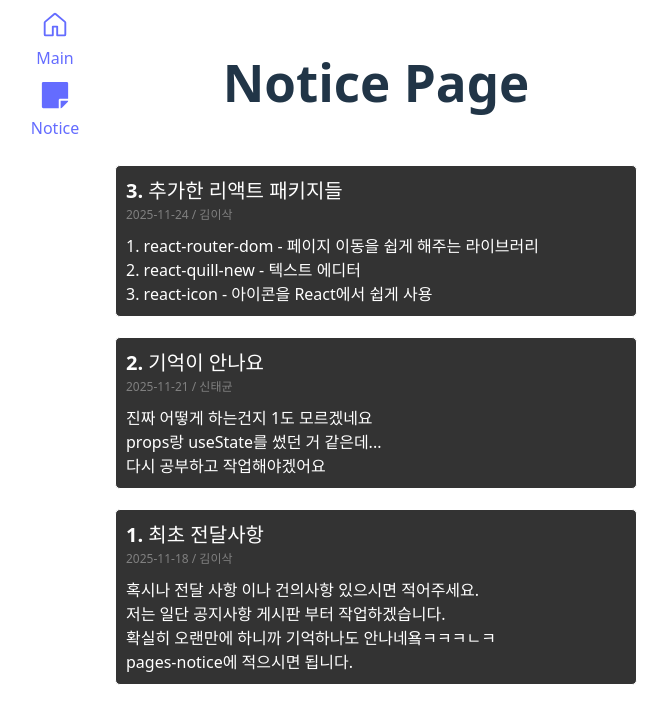
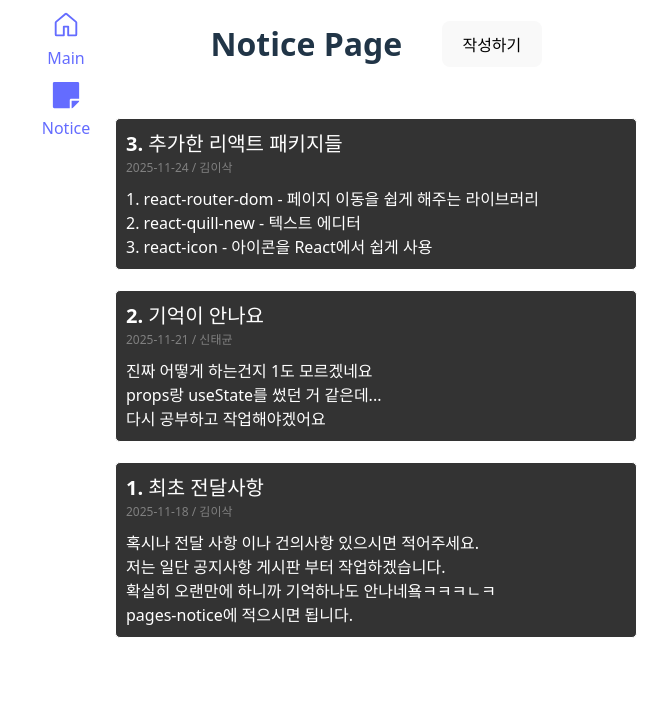
Before and after one commit to isak9975/DevProject-Foodie, a React (Vite) app in the folder front/: page /notice in a window 1280 px wide. Shown: the top 722 px of the page, without its empty margins (304-972 px from the left). Built offline with nearby package versions, Linux system fonts and the light colour scheme.

Commit message:
[김이삭]커밋 간단한 작성페이지 틀

```diff
--- a/front/src/components/NoticeComponent.jsx
+++ b/front/src/components/NoticeComponent.jsx
@@ -2,7 +2,7 @@ const NoticeComponent = ({ notice }) => {
 
   return (
     //하나의 공지글 컴포넌트
-    <div style={styles.Container}>
+    <div style={styles.container}>
         <div style={styles.title}>{notice.id}. {notice.title}</div>
         <div style={styles.author}>{notice.createdAt} / {notice.author}</div>
         <div dangerouslySetInnerHTML={{ __html: notice.content }}></div>
@@ -11,7 +11,7 @@ const NoticeComponent = ({ notice }) => {
 }
 
 const styles = {
-  Container : {
+  container : {
     border : '1px solid white',
     textAlign : 'left',
     padding : '10px',
--- a/front/src/pages/Notice.jsx
+++ b/front/src/pages/Notice.jsx
@@ -1,7 +1,13 @@
+import { useState } from "react";
+import ReactQuill from 'react-quill-new';
+import "react-quill-new/dist/quill.snow.css";
 import NoticeComponent from "../components/NoticeComponent";
 
 //간단한 정보를 공유 하기 위한 장소
 const Notice = () => {
+    const [edit, setEdit] = useState(false);
+    const now = new Date();
+
     const notices = [
         {
             id: 1,
@@ -26,24 +32,78 @@ const Notice = () => {
         }
     ];
 
-    return(
-        <div style={styles.Container}>
-            <h1>Notice Page</h1>
+    return (
+        <div style={styles.container}>
+            <div style={styles.titleContainer}>
+                <div style={styles.title}>Notice Page</div>
+                <button onClick={() => { setEdit(!edit) }}>작성하기</button>
+            </div>
+            {/* 보기보드 */}
+            {!edit && <div style={styles.body}>
                 {notices.map(notice => (
-                <NoticeComponent key={notice.id} notice={notice}/>
+                    <NoticeComponent key={notice.id} notice={notice} />
                 )).reverse()}
+            </div>}
+            {/* 작성모드 */}
+            {edit && <div style={styles.body}>
+                <div>아직 미구현</div>
+                <div style={styles.titleContainer}>
+                    <div>글 작성하기</div>
+                    <button>완료</button>
+                </div>
+                <div>
+                    <label>제목 </label>
+                    <input />
+                </div>
+                <div>
+                    <label>작성자 </label>
+                    <input />
+                </div>
+                <div>
+                    <label>작성일 </label>
+                    <span>{now.toISOString().split("T")[0]}</span>
+
+                </div>
+
+                <ReactQuill
+                    style={{ width: '250px', height: '100px' }}
+                    modules={{ toolbar: false }} />
+
+            </div>}
         </div>
     )
 }
 
 const styles = {
-    Container : {
-        gap : '20px',
-        height : '100vh',
-        display : 'flex',
-        flexDirection : 'column',
-        alignItems : 'center',
+    container: {
+        display: 'flex',
+        flexDirection: 'column',
+        alignItems: 'center',
+        height: '100vh',
+        width: '500px'
     },
+    titleContainer: {
+        display: 'flex',
+        flexDirection: 'row',
+        alignItems: 'center',
+        marginBottom: '50px',
+        gap: "40px",
+    },
+    title: {
+        fontSize: '32px',
+        fontWeight: "700",
+    },
+    body: {
+        display: 'flex',
+        flexDirection: 'column',
+        alignItems: 'center',
+        gap: '20px',
+    },
+    editTitle: {
+        display: 'flex',
+        flexDirection: 'row',
+        alignItems: 'center',
+    }
 
 }
 
```
Lines whose indentation alone changed are shown as unchanged.
